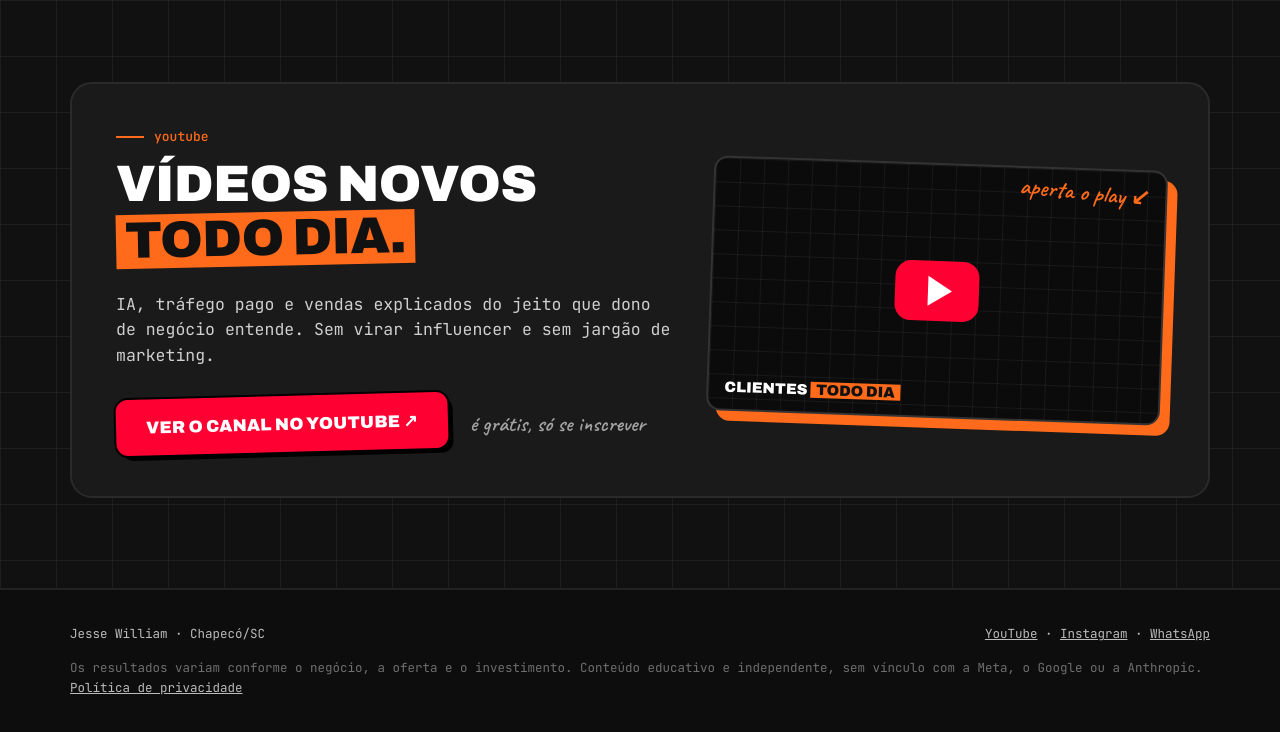
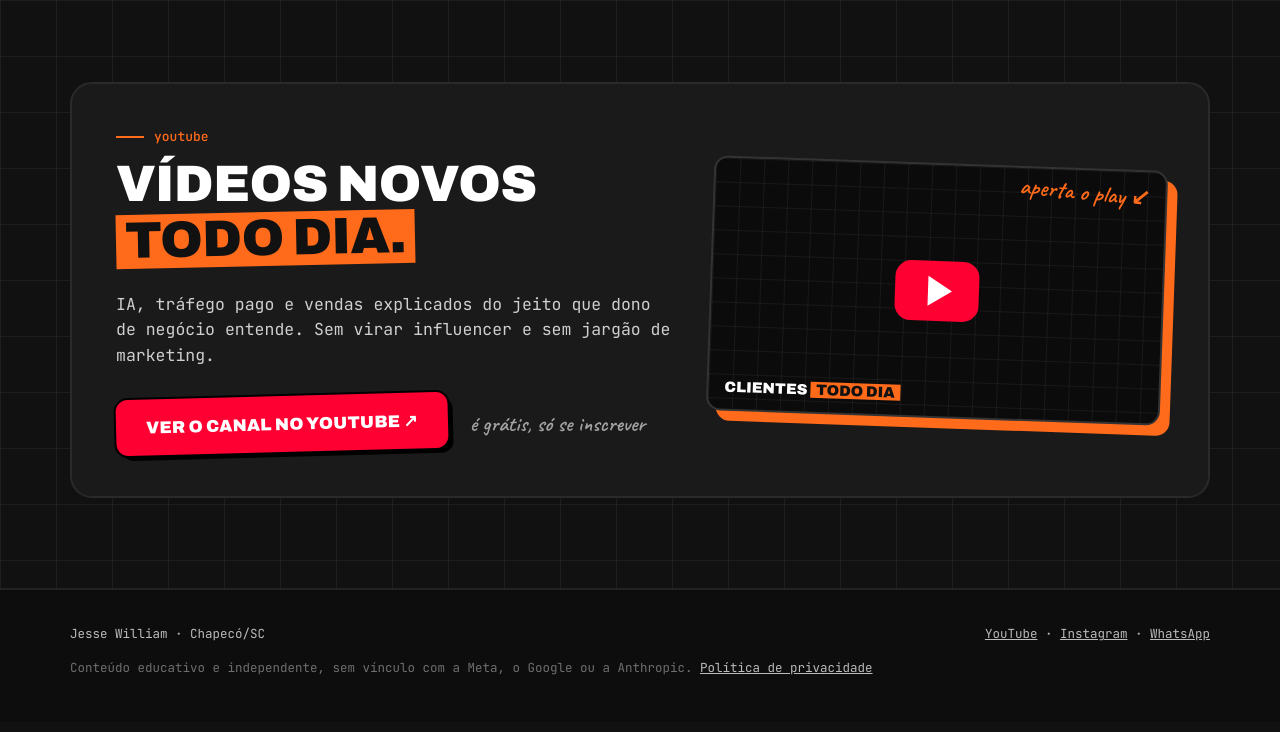
Before and after one commit to jessewilliam1/meu-ecossistema-de-paginas-de-vendas-claude-lps-etc, a website: page index.html in a window 1280 px wide. Shown: the part 1344-2076 px from the top of the page. Drawn offline with Linux system fonts and the light colour scheme.

Commit message:
Update index.html

```diff
--- a/index.html
+++ b/index.html
@@ -61,7 +61,7 @@
 
 <footer><div class="w">
  <div class="fx"><span>Jesse William · Chapecó/SC</span><span><a href="#" data-yt>YouTube</a> · <a href="#" data-ig>Instagram</a> · <a href="#" data-wa>WhatsApp</a></span></div>
- <p>Os resultados variam conforme o negócio, a oferta e o investimento. Conteúdo educativo e independente, sem vínculo com a Meta, o Google ou a Anthropic. <a href="privacidade.html">Política de privacidade</a></p>
+ <p>Conteúdo educativo e independente, sem vínculo com a Meta, o Google ou a Anthropic. <a href="privacidade.html">Política de privacidade</a></p>
 </div></footer>
 
 
```
